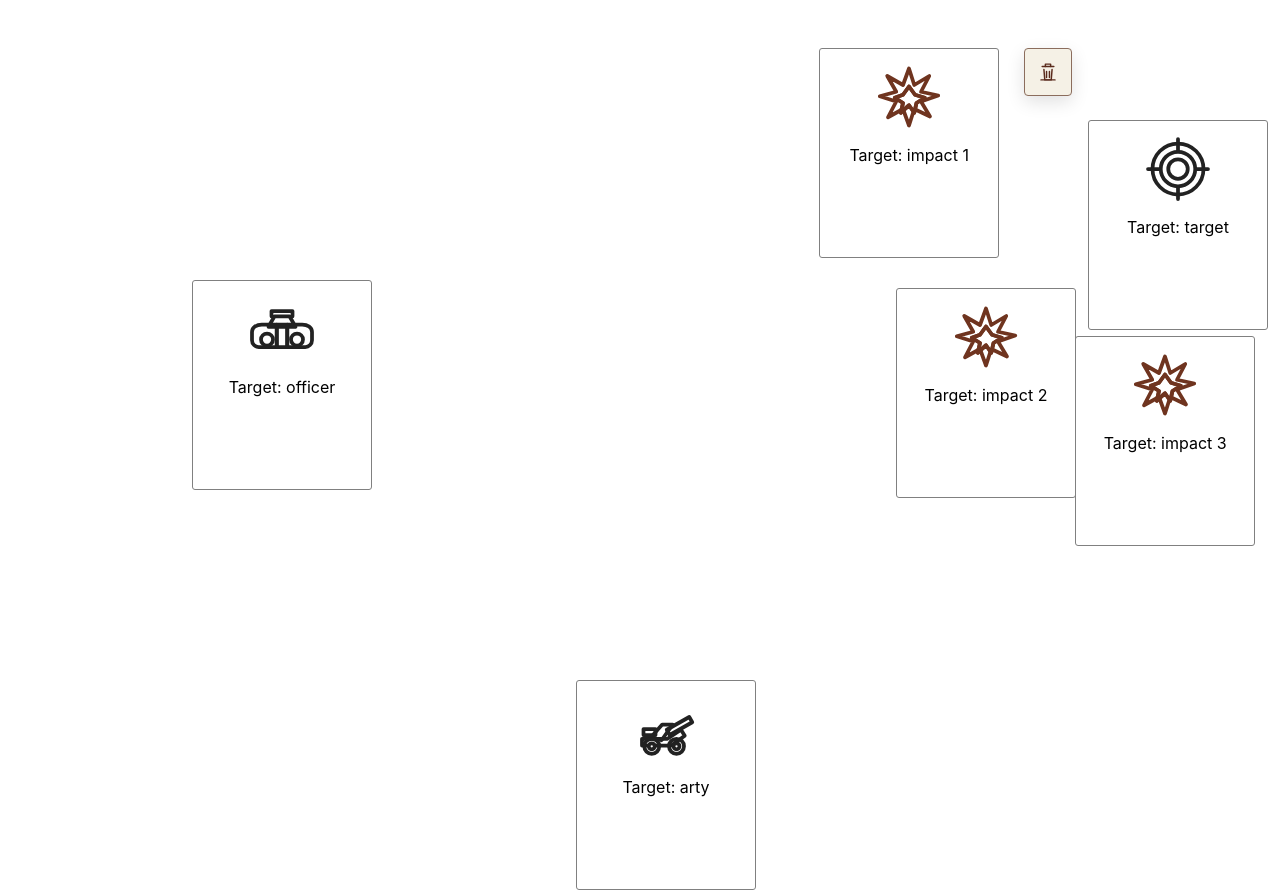
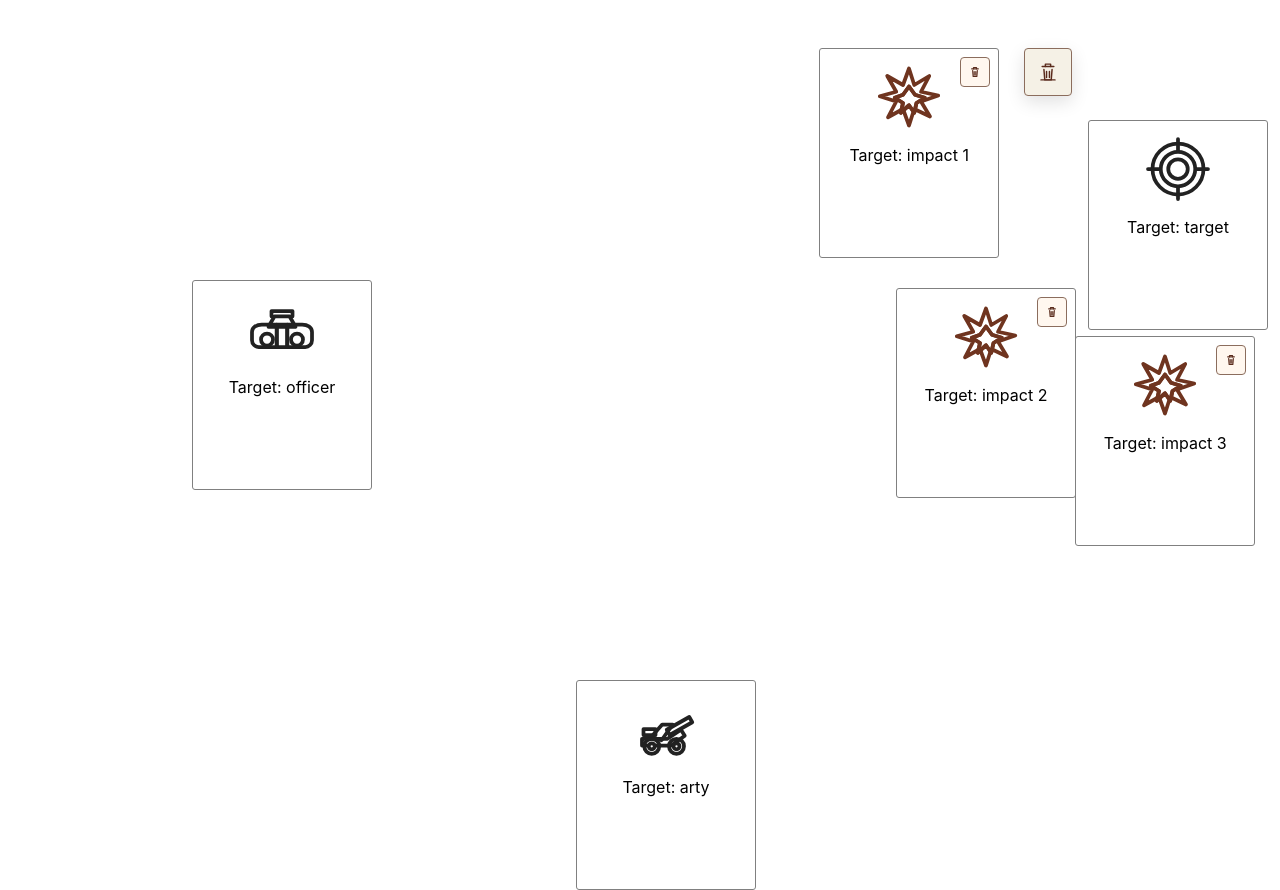
Before and after one commit to Kirill486/foxhole-artillery-calculator, a React (Create React App) app: page / in a window 1280 px wide. Built offline with nearby package versions, Linux system fonts and the light colour scheme.

Commit message:
impacts and wind correction

```diff
--- a/src/App.css
+++ b/src/App.css
@@ -25,6 +25,12 @@
 
 .item-icon-cutout {
   fill: white;
+}
+
+.item-actions {
+  position: absolute;
+  top: 8px;
+  right: 8px;
 }
 
 #arty {
@@ -59,6 +65,33 @@
 
 .impact .item-icon {
   stroke: #6f341f;
+}
+
+.clear-impact-button {
+  width: 30px;
+  height: 30px;
+  display: flex;
+  align-items: center;
+  justify-content: center;
+  border: 1px solid #8b6d5d;
+  border-radius: 4px;
+  background: #fff7ef;
+  color: #5a2b1c;
+  cursor: pointer;
+}
+
+.clear-impact-button:hover {
+  background: #efe4d5;
+}
+
+.clear-impact-button svg {
+  width: 18px;
+  height: 18px;
+  fill: none;
+  stroke: currentColor;
+  stroke-width: 7;
+  stroke-linecap: round;
+  stroke-linejoin: round;
 }
 
 .clear-impacts-button {
--- a/src/components/Item/index.tsx
+++ b/src/components/Item/index.tsx
@@ -56,6 +56,8 @@ export const ItemComponent: FC<IMeasurementProps> = ({
     iconId = itemId,
     label = itemId,
     className = "",
+    details = [],
+    actions,
     azimut,
     distance,
     onClick,
@@ -69,6 +71,7 @@ export const ItemComponent: FC<IMeasurementProps> = ({
             id={itemId}
             onClick={onClick}
         >
+            {actions && <div className="item-actions">{actions}</div>}
             <ItemIcon itemId={iconId} />
             <div>Target: {label}</div>
             {showMeasurement && (<div>Azimut: {azimut.toFixed(1)}</div>)}
@@ -81,6 +84,9 @@ export const ItemComponent: FC<IMeasurementProps> = ({
                     <div>dy: {dy.toFixed(1)}</div>
                 </>
             )}
+            {details.map(({label, value}) => (
+                <div key={label}>{label}: {value}</div>
+            ))}
         </div>
     );
 };
--- a/src/hoc/items.tsx
+++ b/src/hoc/items.tsx
@@ -3,7 +3,7 @@ import { HOC, useAppSelector } from "../interfaces/system";
 import { IMeasurement } from "../interfaces/domain";
 import { impactSlice } from "../store/impactSlice";
 import { modalSlice, ModalType } from "../store/modalSlice";
-import { isMeasurementSet, selectDirectionOnTarget, selectHasArtyAndTargetMeasurements } from "../selectors/selectors";
+import { isMeasurementSet, selectDirectionOnTarget, selectHasArtyAndTargetMeasurements, selectWindCorrection } from "../selectors/selectors";
 import { selectArtyMeasurement, selectImpactMeasurements, selectTargetMeasurement } from "../selectors/itemSelectors";
 import { ItemComponent } from "../components/Item";
 
@@ -53,6 +53,10 @@ export const Target: HOC = () => {
 export const Officer: HOC = () => {
     const { azimut, distance } = useAppSelector(selectDirectionOnTarget);
     const showInformation = useAppSelector(selectHasArtyAndTargetMeasurements);
+    const windCorrection = useAppSelector(selectWindCorrection);
+    const impacts = useAppSelector(selectImpactMeasurements);
+    const hasImpacts = impacts.some(isMeasurementSet);
+
     return (
         <ItemComponent
             itemId="officer"
@@ -60,6 +64,10 @@ export const Officer: HOC = () => {
             azimut={azimut}
             showMeasurement={showInformation}
             showProjection={showInformation}
+            details={showInformation && hasImpacts ? [
+                { label: "Wind dx", value: windCorrection.dx.toFixed(1) },
+                { label: "Wind dy", value: windCorrection.dy.toFixed(1) },
+            ] : []}
         />
     )
 }
@@ -86,6 +94,25 @@ export const Impacts: HOC = () => {
                         distance={measurement.distance}
                         showMeasurement={isSet}
                         showProjection={showProjection && isSet}
+                        actions={(
+                            <button
+                                className="clear-impact-button"
+                                type="button"
+                                aria-label={`Clear impact ${impactIndex + 1}`}
+                                title={`Clear impact ${impactIndex + 1}`}
+                                onClick={(event) => {
+                                    event.stopPropagation();
+                                    dispatch(impactSlice.actions.clearImpact(impactIndex));
+                                }}
+                            >
+                                <svg viewBox="0 0 96 96" role="img" aria-hidden="true">
+                                    <path d="M28 29h40" />
+                                    <path d="M39 29v-8h18v8" />
+                                    <path d="M34 39l3 36h22l3-36" />
+                                    <path d="M43 46v21M53 46v21" />
+                                </svg>
+                            </button>
+                        )}
                         onClick={() => dispatch(modalSlice.actions.openModal({
                             title: `Observed Impact ${impactIndex + 1}`,
                             type: ModalType.impact,
--- a/src/selectors/selectors.ts
+++ b/src/selectors/selectors.ts
@@ -8,7 +8,6 @@ const radianToDegrees = (radians: number) => {
 
 const dergreesToRadians = (degrees: number): number => {
   const pi = Math.PI;
-    // Multiply degrees by pi divided by 180 to convert to radians.
   return degrees * (pi/180);
 }
 
@@ -30,39 +29,58 @@ export const selectHasArtyAndTargetMeasurements: Selector<boolean> = ({ arty, ta
   isMeasurementSet(arty) && isMeasurementSet(target)
 );
 
-export const selectDirectionOnTarget: Selector<IMeasurement> = ({ arty, target, impacts }) => {
-  const { dx: dxArty, dy: dyArty } = projectOnAxis(arty);
-  const { dx: dxTarget, dy: dyTarget } = projectOnAxis(target);
-
-  const filledImpacts = impacts.filter(isMeasurementSet);
-  const areThereImpacts = filledImpacts.length > 0;
-
-  let dx: number;
-  let dy: number;
-
-  if (!areThereImpacts) {
-    dx = dxTarget;
-    dy = dyTarget;
-  } else {
-    const impactsProjections = filledImpacts.map(projectOnAxis);
-
+const getAverageProjection = (measurements: IMeasurement[]): IProjectionOnAxis => {
   let dxSumm = 0;
   let dySumm = 0;
 
-    impactsProjections.forEach(p => {
+  measurements.map(projectOnAxis).forEach(p => {
     dxSumm += p.dx;
     dySumm += p.dy;
   });
 
-    dx = dxSumm / impactsProjections.length;
-    dy = dySumm / impactsProjections.length;
+  return {
+    dx: dxSumm / measurements.length,
+    dy: dySumm / measurements.length,
+  };
+};
+
+export const selectWindCorrection: Selector<IProjectionOnAxis> = ({ target, impacts }) => {
+  const filledImpacts = impacts.filter(isMeasurementSet);
+
+  if (filledImpacts.length === 0) {
+    return {
+      dx: 0,
+      dy: 0,
+    };
   }
 
-  // vector from arty -> (target or avg impact)
+  const targetProjection = projectOnAxis(target);
+  const averageImpactProjection = getAverageProjection(filledImpacts);
+
+  return {
+    dx: targetProjection.dx - averageImpactProjection.dx,
+    dy: targetProjection.dy - averageImpactProjection.dy,
+  };
+};
+
+const selectCorrectedTargetProjection: Selector<IProjectionOnAxis> = (state) => {
+  const targetProjection = projectOnAxis(state.target);
+  const windCorrection = selectWindCorrection(state);
+
+  return {
+    dx: targetProjection.dx + windCorrection.dx,
+    dy: targetProjection.dy + windCorrection.dy,
+  };
+};
+
+export const selectDirectionOnTarget: Selector<IMeasurement> = (state) => {
+  const { dx: dxArty, dy: dyArty } = projectOnAxis(state.arty);
+  const { dx, dy } = selectCorrectedTargetProjection(state);
+
   const dxResult = dx - dxArty;
   const dyResult = dy - dyArty;
 
-  // 0° = North, clockwise
+  // 0 degrees = North, clockwise.
   const azimutRad = Math.atan2(dxResult, dyResult);
 
   const distance = Math.hypot(dxResult, dyResult);
--- a/src/store/impactSlice.ts
+++ b/src/store/impactSlice.ts
@@ -1,5 +1,10 @@
 import { createSlice, PayloadAction } from "@reduxjs/toolkit";
 import { IMeasurement } from "../interfaces/domain";
+
+const emptyMeasurement = (): IMeasurement => ({
+    azimut: 0,
+    distance: 0,
+});
 
 export const impactSlice = createSlice({
     name: 'impact',
@@ -9,6 +14,9 @@ export const impactSlice = createSlice({
         setImpact: (state, {payload: {index, measurement}}: PayloadAction<{index: number, measurement: IMeasurement}>) => {
             state[index] = measurement;
         },
+        clearImpact: (state, {payload: indexToClear}: PayloadAction<number>) => {
+            state[indexToClear] = emptyMeasurement();
+        },
         remove: (state, {payload: indexToRemove}: PayloadAction<number>) => state.filter((item, index) => index !== indexToRemove),
         reset: () => [],
     },
```
Also changed, not shown: src/components/Item/types.ts (+8 -0 lines). Lines whose indentation alone changed are shown as unchanged.
